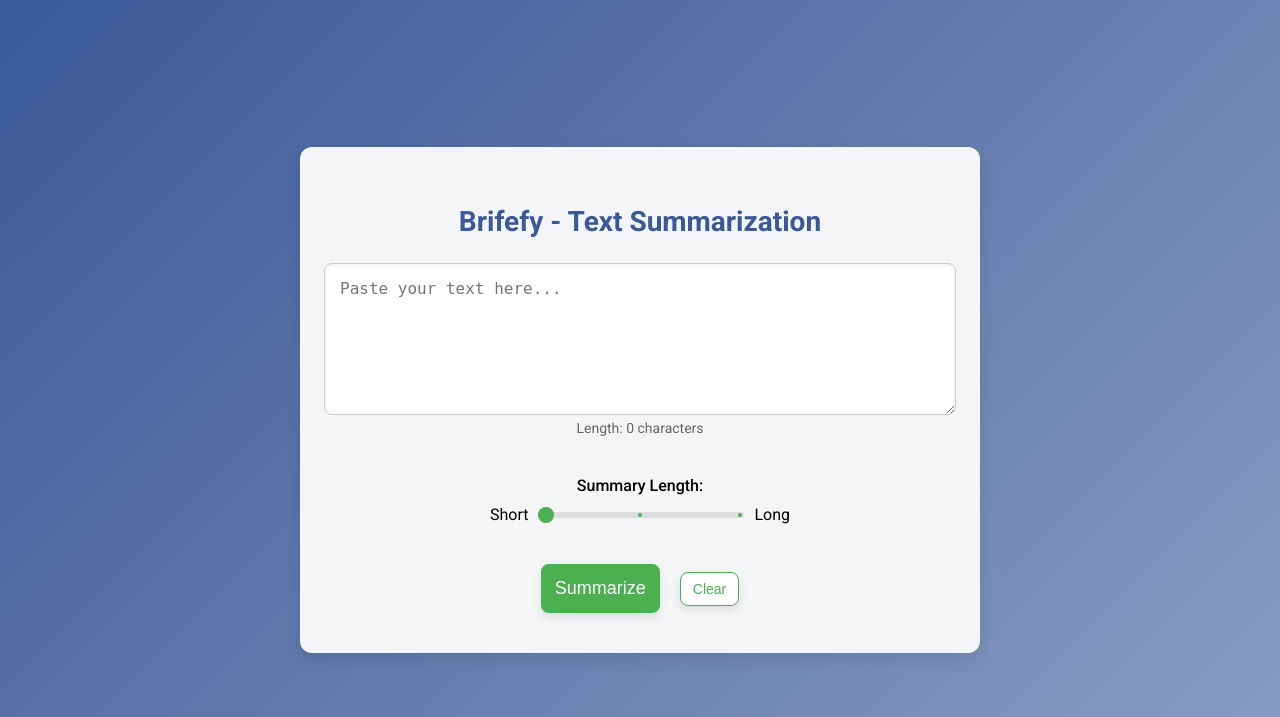
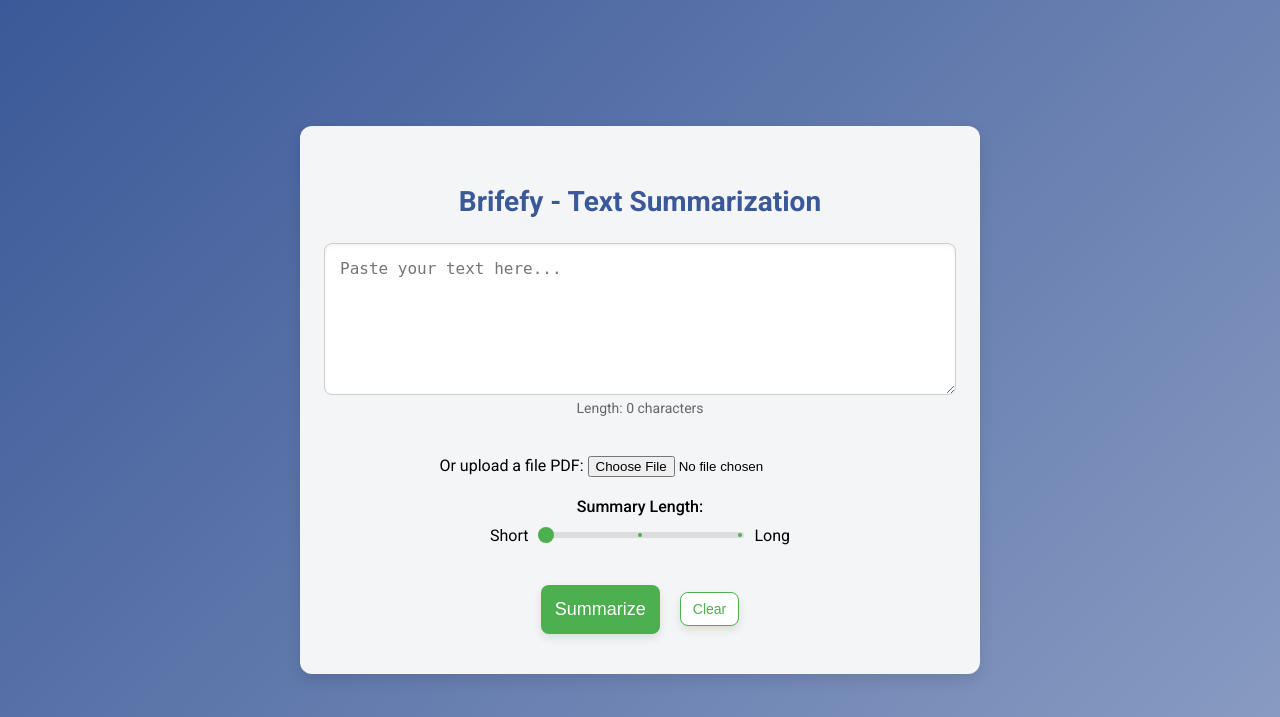
Before and after one commit to Safarrahman/TextSummarization, a FastAPI app: page / in a window 1280 px wide. Shown: the top 717 px of the page. Run offline with FastAPI, Linux system fonts and the light colour scheme.

Commit message:
Pdf Upload added

```diff
--- a/app.py
+++ b/app.py
@@ -1,10 +1,13 @@
-from fastapi import FastAPI, Request, Form
+from fastapi import FastAPI, Request, Form, File, UploadFile
 from fastapi.responses import HTMLResponse
 from fastapi.templating import Jinja2Templates
 import uvicorn
 import importlib.util
 import sys
 from pathlib import Path
+import os
+import PyPDF2
+# import docx
 
 app = FastAPI()
 
@@ -19,16 +22,75 @@ spec.loader.exec_module(prediction_module)
 
 PredictionPipeline = prediction_module.PredictionPipeline
 
+# Function to extract text from PDF
+def extract_text_from_pdf(file):
+    reader = PyPDF2.PdfReader(file)
+    text = ''
+    for page in reader.pages:
+        text += page.extract_text()
+    return text
+
+# Function to extract text from DOCX
+# def extract_text_from_docx(file):
+#     doc = docx.Document(file)
+#     text = ''
+#     for paragraph in doc.paragraphs:
+#         text += paragraph.text + '\n'
+#     return text
+
 @app.get("/", response_class=HTMLResponse)
 async def get_form(request: Request):
     return templates.TemplateResponse("index.html", {"request": request})
 
 @app.post("/summarize", response_class=HTMLResponse)
-async def summarize_text(request: Request, text: str = Form(...), summary_length: str = Form("medium")):
+async def summarize_text(
+    request: Request,
+    text: str = Form(None),
+    summary_length: str = Form("medium"),
+    file: UploadFile = File(None)
+):
     try:
+        # Initialize an empty text variable
+        extracted_text = ""
+
+        # Check if a file was uploaded
+        if file:
+            if file.filename.endswith(".pdf"):
+                extracted_text = extract_text_from_pdf(file.file)
+            # Uncomment if using docx
+            # elif file.filename.endswith(".docx"):
+            #     extracted_text = extract_text_from_docx(file.file)
+            else:
+                return templates.TemplateResponse(
+                    "index.html",
+                    {
+                        "request": request,
+                        "summary": "Unsupported file type. Please upload a PDF or DOCX file.",
+                        "text": "",
+                        "summary_length": summary_length
+                    }
+                )
+        else:
+            # If text input was provided instead of a file
+            extracted_text = text
+
+        # If no text was provided and no file was uploaded, return an error
+        if not extracted_text:
+            return templates.TemplateResponse(
+                "index.html",
+                {
+                    "request": request,
+                    "summary": "No text provided. Please paste text or upload a file.",
+                    "text": "",
+                    "summary_length": summary_length
+                }
+            )
+
+        # Use PredictionPipeline to summarize the text
         obj = PredictionPipeline()
-        summarized_text = obj.predict(text, summary_length=summary_length)
+        summarized_text = obj.predict(extracted_text, summary_length=summary_length)
         summary_length_count = len(summarized_text)
+
     except Exception as e:
         summarized_text = f"Error: {str(e)}"
         summary_length_count = 0
@@ -38,7 +100,7 @@ async def summarize_text(request: Request, text: str = Form(...), summary_length
         {
             "request": request,
             "summary": summarized_text,
-            "text": text,
+            "text": extracted_text,
             "summary_length": summary_length,
             "summary_length_count": summary_length_count  # Pass the length of the summary to the template
         }
--- a/templates/index.html
+++ b/templates/index.html
@@ -215,9 +215,15 @@
 <body>
     <div class="container">
         <h1>Brifefy - Text Summarization</h1>
-        <form method="post" action="/summarize" id="summarize-form">
+        <form method="post" action="/summarize" id="summarize-form" enctype="multipart/form-data">
             <textarea name="text" placeholder="Paste your text here..." id="input-text" oninput="updateTextLength()">{{ text }}</textarea>
             <div id="text-length" class="text-length">Length: 0 characters</div>
+
+             <!-- File upload input for PDF or DOCX -->
+            <div class="file-upload">
+                <label for="file">Or upload a file PDF:</label>
+                <input type="file" id="file" name="file" accept=".pdf, .docx">
+            </div>
 
             <!-- Slider for Summary Length -->
             <div class="slider-group">
```
Also changed, not shown: 2 other files.
